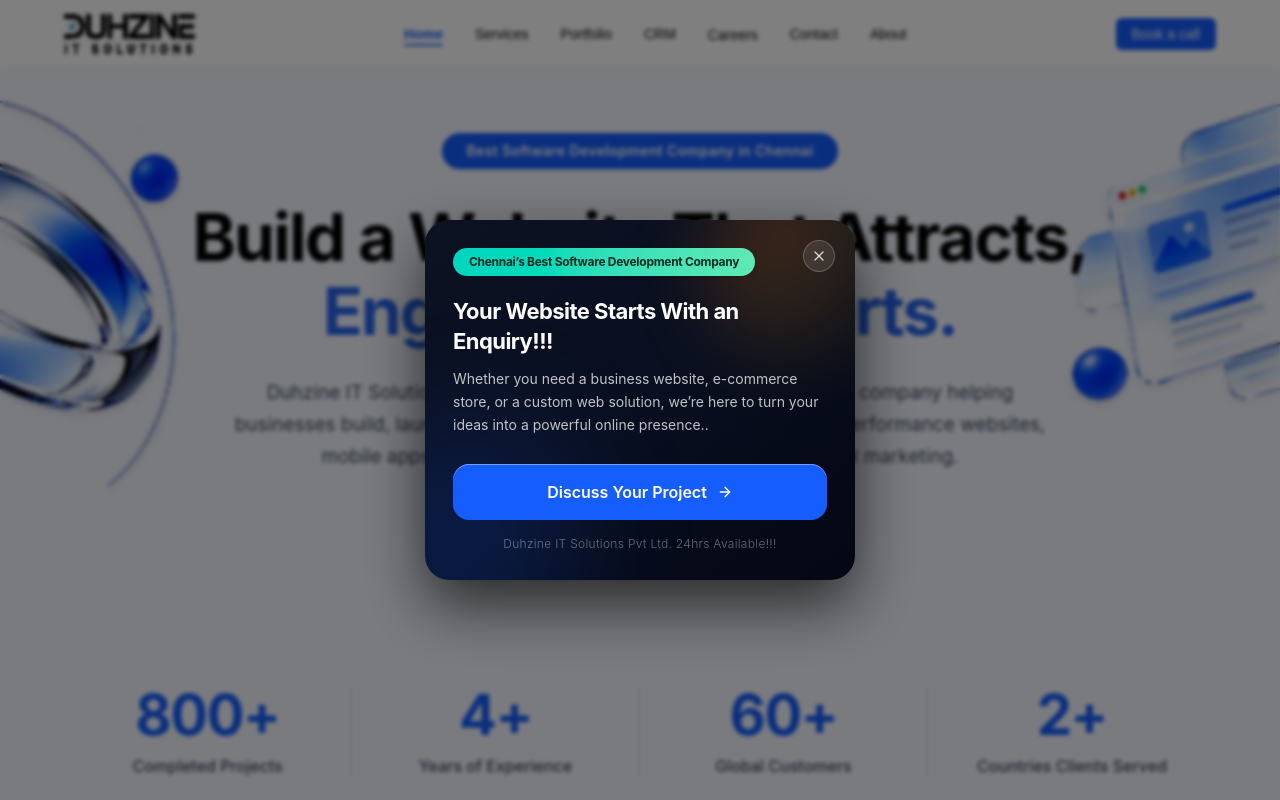
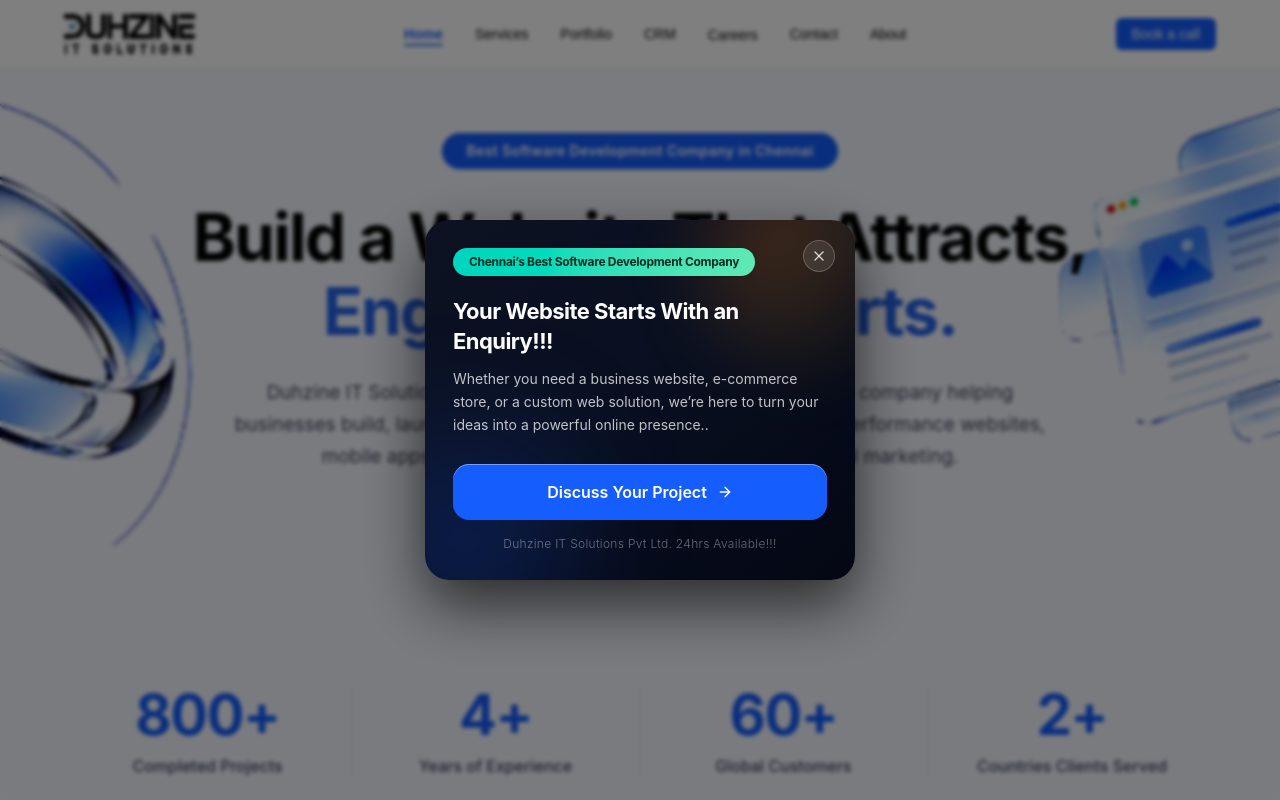
Before and after one commit to kaushikganesh1512/Duhzine-Company-Website, a Next.js app: page / in a window 1280 px wide. Shown: the top 800 px of the page. Built offline with nearby package versions, Linux system fonts and the light colour scheme.

Commit message:
fix: remove dark blue circles from hero side graphics and position strictly flush against screen edges with zero gap

```diff
--- a/src/app/globals.css
+++ b/src/app/globals.css
@@ -51,6 +51,32 @@ body {
   animation: float-slow 8.5s ease-in-out infinite;
 }
 
+@keyframes float-vertical {
+  0%, 100% {
+    transform: translateY(0px);
+  }
+  50% {
+    transform: translateY(-12px);
+  }
+}
+
+@keyframes float-vertical-reverse {
+  0%, 100% {
+    transform: translateY(0px);
+  }
+  50% {
+    transform: translateY(12px);
+  }
+}
+
+.animate-float-vertical {
+  animation: float-vertical 6s ease-in-out infinite;
+}
+
+.animate-float-vertical-reverse {
+  animation: float-vertical-reverse 7s ease-in-out infinite;
+}
+
 @keyframes marquee {
   0% {
     transform: translateX(0%);
--- a/src/components/Hero.tsx
+++ b/src/components/Hero.tsx
@@ -16,32 +16,32 @@ export default function Hero({ onStartProject }: HeroProps) {
       {/* Background ambient lighting */}
       <div className="absolute top-1/3 left-1/2 -translate-x-1/2 -translate-y-1/2 w-[900px] h-[520px] bg-blue-400/10 rounded-full blur-3xl pointer-events-none -z-10" />
 
-      {/* Left 3D Chrome Torus Floating Artwork (Enhanced high quality, flush to left edge) */}
-      <div className="hidden lg:block absolute left-0 top-6 xl:top-8 w-[140px] xl:w-[200px] 2xl:w-[240px] pointer-events-auto select-none z-10">
-        <div className="animate-float origin-left transition-all duration-700 ease-out hover:scale-105 cursor-pointer">
+      {/* Left 3D Chrome Torus Floating Artwork (No blue circle, zero gap flush to leftmost screen edge) */}
+      <div className="hidden lg:block absolute left-0 top-6 xl:top-8 w-[160px] xl:w-[220px] 2xl:w-[260px] pointer-events-auto select-none z-10">
+        <div className="animate-float-vertical cursor-pointer">
           <Image
             src="/images/side_hero_left.png"
             alt="Abstract 3D Chrome Torus Artwork"
-            width={422}
+            width={402}
             height={812}
             priority
             quality={100}
-            className="w-full h-auto object-contain object-left drop-shadow-md"
+            className="w-full h-auto object-contain object-left block"
           />
         </div>
       </div>
 
-      {/* Right 3D Glassmorphic Interface Floating Artwork (Enhanced high quality, flush to right edge) */}
-      <div className="hidden lg:block absolute right-0 top-6 xl:top-8 w-[150px] xl:w-[220px] 2xl:w-[260px] pointer-events-auto select-none z-10">
-        <div className="animate-float-reverse origin-right transition-all duration-700 ease-out hover:scale-105 cursor-pointer">
+      {/* Right 3D Glassmorphic Interface Floating Artwork (No blue circle, zero gap flush to rightmost screen edge) */}
+      <div className="hidden lg:block absolute right-0 top-6 xl:top-8 w-[180px] xl:w-[240px] 2xl:w-[280px] pointer-events-auto select-none z-10">
+        <div className="animate-float-vertical-reverse cursor-pointer">
           <Image
             src="/images/side_hero_right.png"
             alt="Abstract 3D Glassmorphic Interface Artwork"
-            width={572}
+            width={547}
             height={812}
             priority
             quality={100}
-            className="w-full h-auto object-contain object-right drop-shadow-md"
+            className="w-full h-auto object-contain object-right block"
           />
         </div>
       </div>
```
Also changed, not shown: public/images/side_hero_left.png, public/images/side_hero_right.png.
